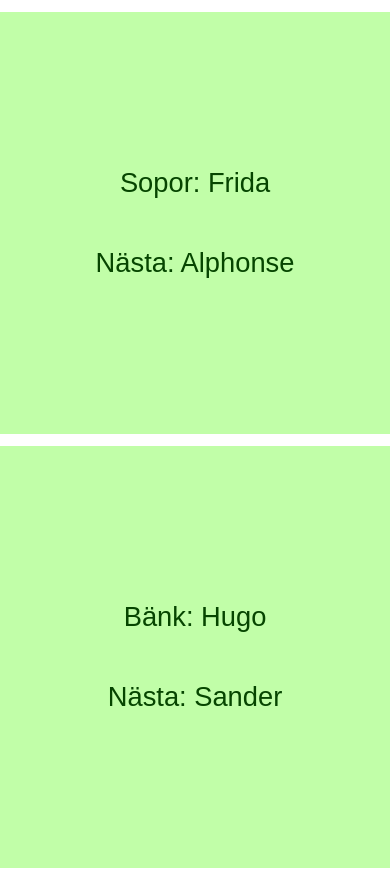
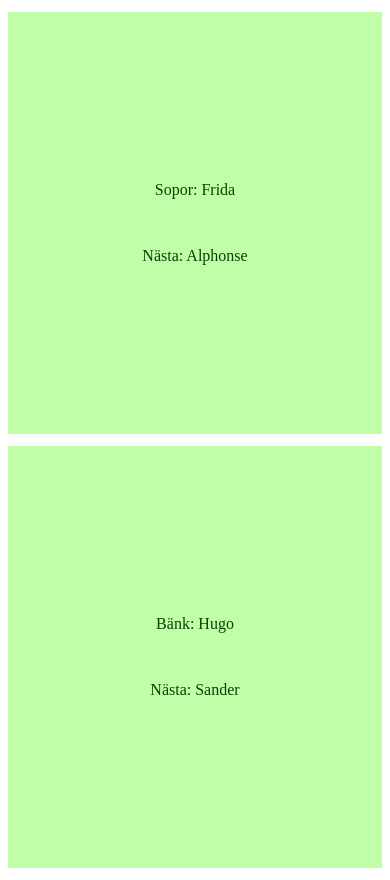
Before and after one commit to vemfuckharstadvecka/vemfuckharstadvecka.github.io, a plain HTML site: page index.html in a window 390 px wide. Drawn offline with Linux system fonts and the light colour scheme.

Commit message:
Update index.css

```diff
--- a/index.css
+++ b/index.css
@@ -1,4 +1,4 @@
-body {
+wbody {
     font-family: Arial, sans-serif;
     margin: 0;
     padding: 0;
@@ -28,13 +28,13 @@ body {
 /* Text styles for all divs */
 div {
     color: #064500; /* Blue text color */
-    font-size: clamp(25px, 20vw, 25px);
+    font-size: 27px;
     margin: 5px 0;
 }
 
 @media screen and (max-width: 768px) {
     div {
-        font-size: clamp(18px, 6vw, 28px);
+        font-size: 18px;
         margin: 10px 0;
     }
 }
@@ -42,7 +42,7 @@ div {
 /* Small mobile devices */
 @media screen and (max-width: 480px) {
     div {
-        font-size: clamp(16px, 7vw, 32px);
+        font-size: 16px;
         margin: 12px 0;
     }
 }
```
